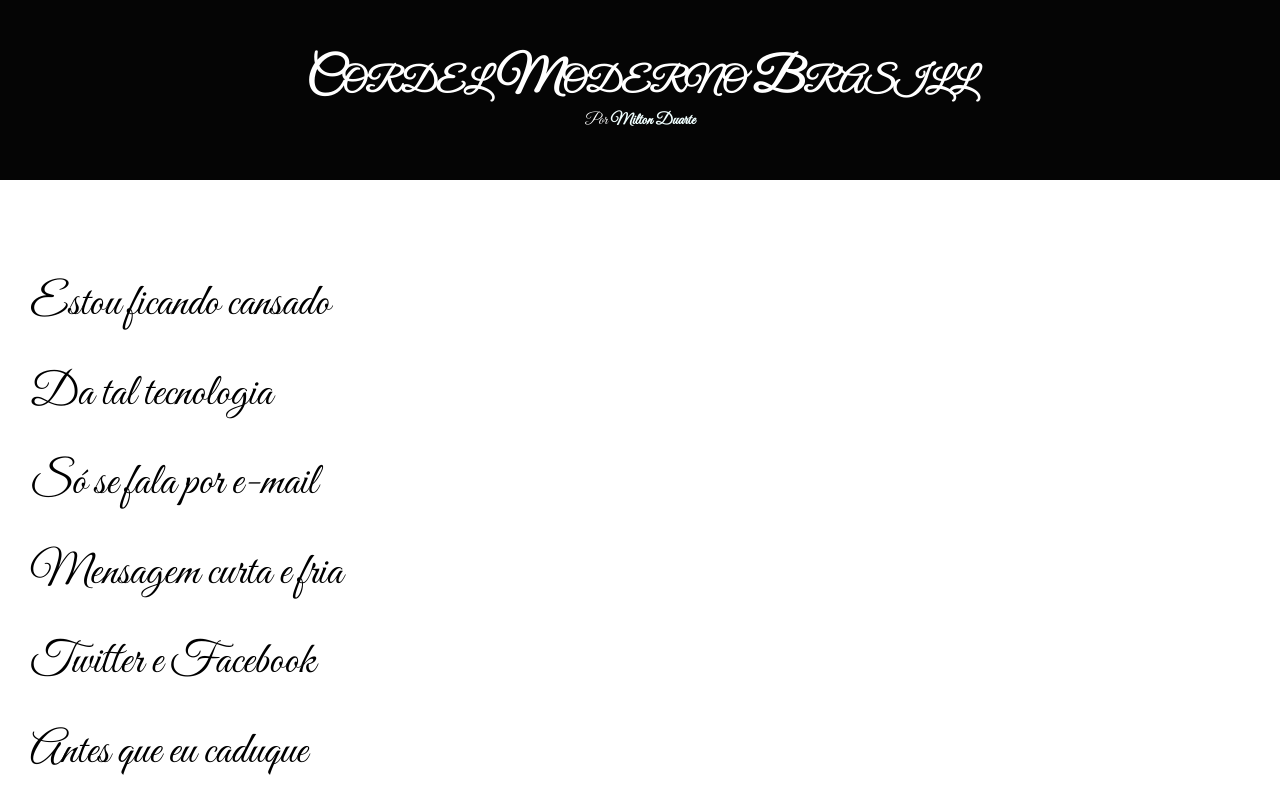
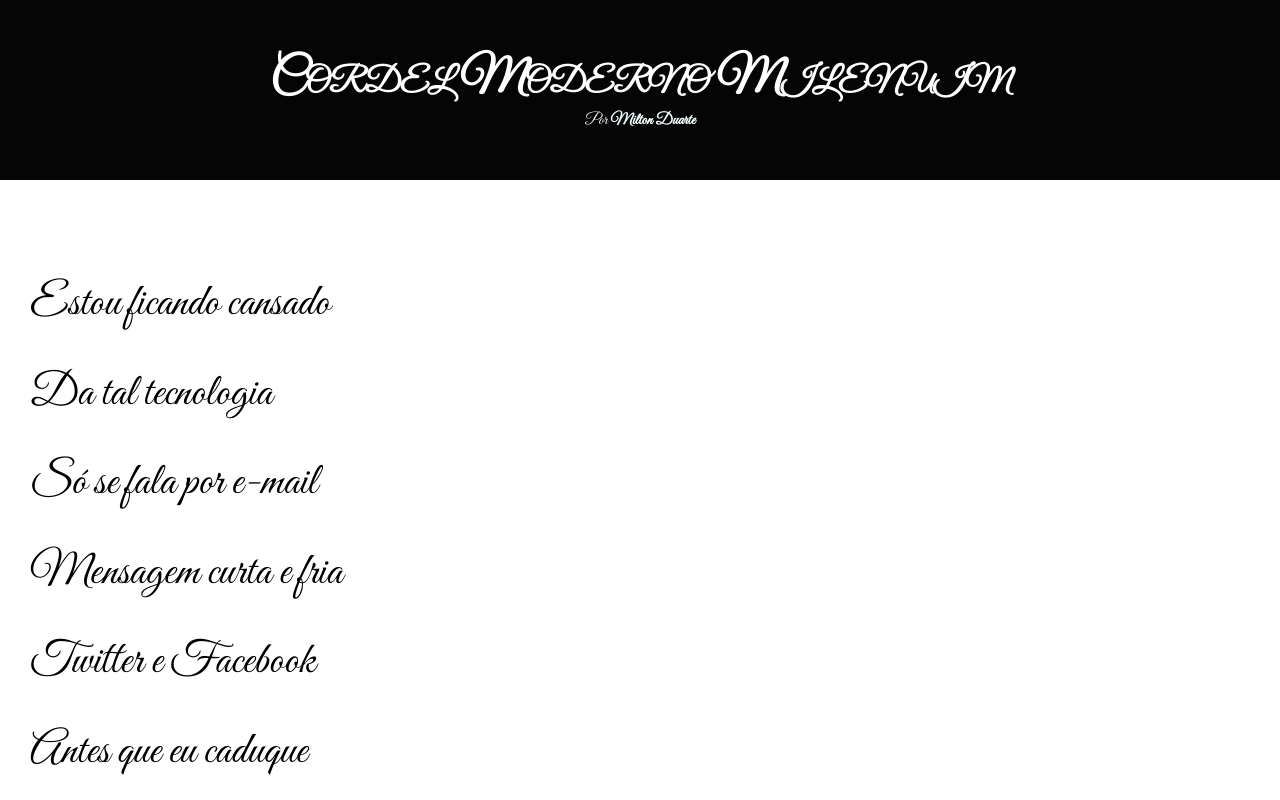
Before and after one commit to Paulor01/Projeto-Cordel-Moderno, a plain HTML site: page index.html in a window 1280 px wide. Shown: the top 800 px of the page. Drawn offline with Linux system fonts and the light colour scheme.

Commit message:
teste name

```diff
--- a/index.html
+++ b/index.html
@@ -9,7 +9,7 @@
 </head>
 <body>
     <header>
-        <h1>Cordel Moderno Brasill</h1>
+        <h1>Cordel Moderno Milenuim</h1>
         <p>Por <a href="">Milton Duarte</a></p>
 
     </header>
```
